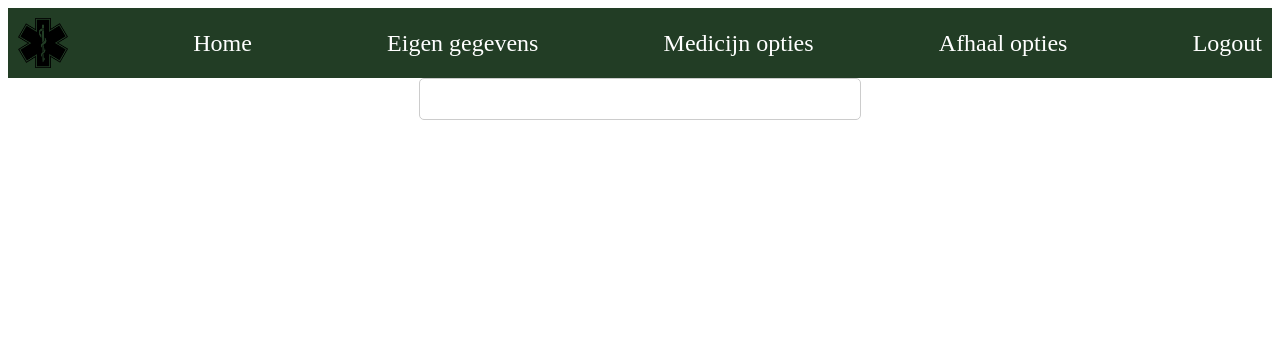
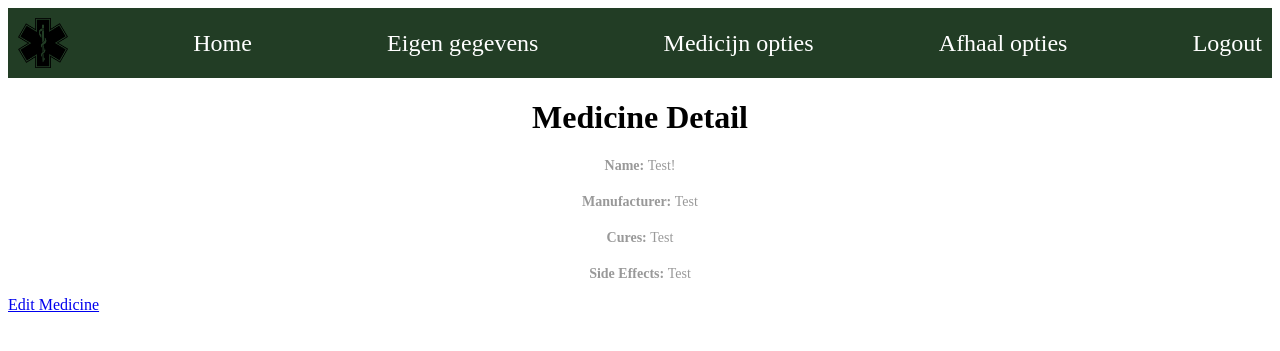
Before and after one commit to maruf128/DjangoEindopdracht, a Django app: page /medicijn_gegevens/2/ in a window 1280 px wide. Shown: the top 351 px of the page. Run offline with Django 4.2, Linux system fonts and the light colour scheme; a user stored in the database is signed in; data comes from the database, SQL or seed files in the repository.

Commit message:
redirect from admin medicines to medicine detail then edit medicine

```diff
--- a/base/templates/base/medicijn_detail.html
+++ b/base/templates/base/medicijn_detail.html
@@ -1,4 +1,19 @@
 {% extends 'base/base.html' %}
+
+{% block content %}
+  <h1>Medicine Detail</h1>
+  <p><strong>Name: </strong>{{ medicine.name }}</p>
+  <p><strong>Manufacturer: </strong>{{ medicine.manufacturer }}</p>
+  <p><strong>Cures: </strong>{{ medicine.cures }}</p>
+  <p><strong>Side Effects: </strong>{{ medicine.sideeffects }}</p>
+  <a href="{% url 'admin_edit_medicine' medicine.pk %}" class="btn btn-primary">Edit Medicine</a>
+
+
+
+
+{% endblock %}
+
+{% comment %} {% extends 'base/base.html' %}
 
 {% block content %}
 <div class="user-info">
@@ -11,4 +26,4 @@
     <br>
     {% endfor %}
 </div>
-{% endblock content %}
+{% endblock content %} {% endcomment %}
--- a/base/urls.py
+++ b/base/urls.py
@@ -8,8 +8,7 @@
     path("user/", views.user, name="user"),
     path("edit_user/<int:pk>/", views.edit_user, name="edit_user"),
     path("nieuwe_afhaal/", views.nieuwe_afhaal, name="nieuwe_afhaal"),
-    path("afhaal_medicijn/<int:pk>/",
-         views.afhaal_medicijn, name="afhaal_medicijn"),
+    path("afhaal_medicijn/<int:pk>/", views.afhaal_medicijn, name="afhaal_medicijn"),
     path("nieuwe_medicijn/", views.nieuwe_medicijn, name="nieuwe_medicijn"),
     path(
         "admin_edit_medicine/<int:pk>/",
@@ -59,7 +58,7 @@
     ),
     path("password_check/", views.password_check, name="password_check"),
     path(
-        "medicijn_gegevens/<str:name>/",
+        "medicijn_gegevens/<int:pk>/",
         views.medicijn_gegevens,
         name="medicijn_gegevens",
     ),
--- a/base/views.py
+++ b/base/views.py
@@ -168,6 +168,24 @@
     return render(request, "base/medicines.html", context)
 
 
+# @staff_member_required
+# def admin_edit_medicine(request, pk):
+#     medicine = Medicine.objects.get(pk=pk)
+
+#     if request.method == "POST":
+#         form = MedicineForm(request.POST, instance=medicine)
+#         if form.is_valid():
+#             form.save()
+#             messages.success(request, "Medicijn gegevens aangepast.")
+#             return redirect("user")
+#     else:
+#         form = MedicineForm(instance=medicine)
+
+#     # Add 'medicine' to the context
+#     context = {"form": form, "medicine": medicine}
+#     return render(request, "base/admin_edit_medicine.html", context)
+
+
 @staff_member_required
 def admin_edit_medicine(request, pk):
     medicine = Medicine.objects.get(pk=pk)
@@ -177,11 +195,10 @@
         if form.is_valid():
             form.save()
             messages.success(request, "Medicijn gegevens aangepast.")
-            return redirect("user")
+            return redirect("medicine_detail", pk=medicine.pk)
     else:
         form = MedicineForm(instance=medicine)
 
-    # Add 'medicine' to the context
     context = {"form": form, "medicine": medicine}
     return render(request, "base/admin_edit_medicine.html", context)
 
@@ -294,17 +311,15 @@
 
 
 @login_required
-def medicijn_gegevens(request, name):
+def medicijn_gegevens(request, pk):
     ingelogde = request.user
-    gegevens = Medicine.objects.filter(name=name)
+    gegevens = Medicine.objects.filter(pk=pk)
     if ingelogde.is_superuser:
-        collection_count = Collection.objects.filter(
-            medicine__name=name, collected=True
-        ).count()
+        collection_count = Collection.objects.filter(pk=pk, collected=True).count()
         collection_label = "Totale ophalingen:"
     else:
         collection_count = Collection.objects.filter(
-            user=ingelogde, medicine__name=name, collected=True
+            user=ingelogde, pk=pk, collected=True
         ).count()
         collection_label = "Hoe vaak het gebruikt is:"
 
@@ -313,5 +328,7 @@
         "naam": ingelogde,
         "collection_count": collection_count,
         "collection_label": collection_label,
+        "medicine": gegevens.first(),  # Add this line to include the 'medicine' variable
     }
+
     return render(request, "base/medicijn_detail.html", context)
```
Also changed, not shown: base/templates/base/medicines.html (+15 -1 lines).
